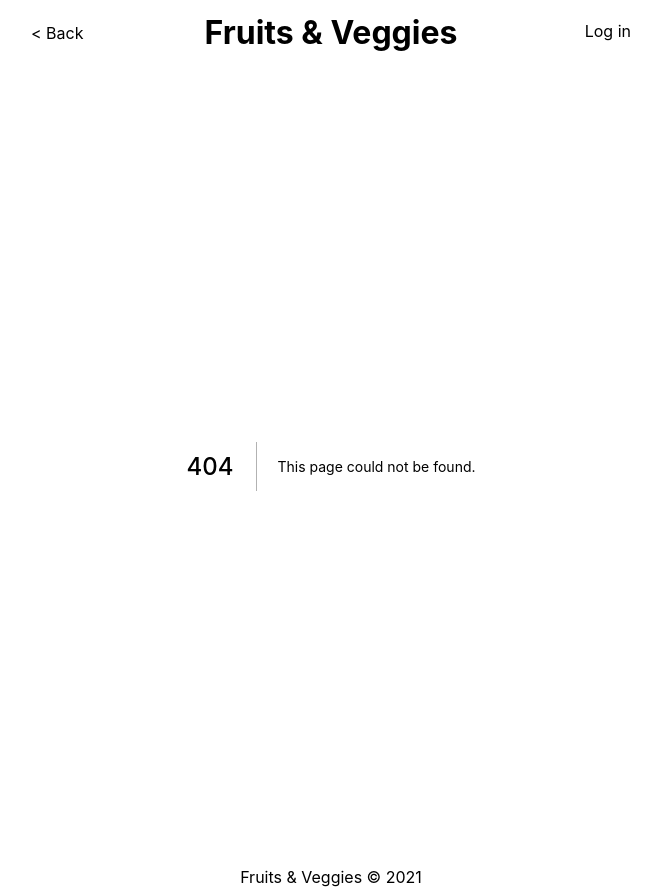
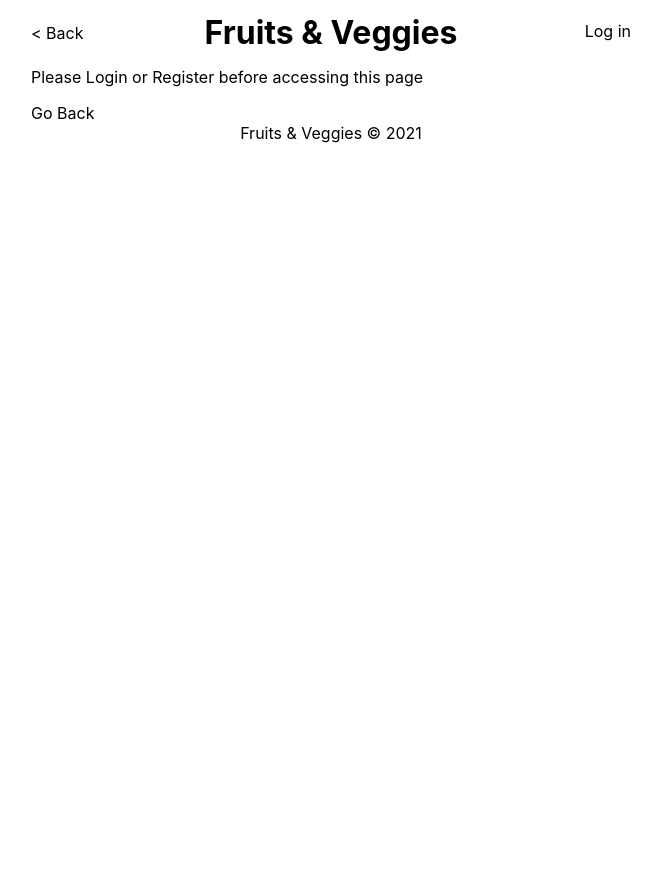
Before and after one commit to Teatoller/grocery-frontend, a Next.js app: page /account in a window 1280 px wide. Before the commit this address had no page. Shown: the whole page, without its empty margins (309-970 px from the left). After the commit the page ends 800 px from the top, so only its background shows below. Built offline with nearby package versions, Linux system fonts and the light colour scheme.

Commit message:
feature(auth account-page): implement account page and logout
- add account page component
- add logout method

[Starts #007]

```diff
--- /dev/null
+++ b/pages/account.js
@@ -0,0 +1,36 @@
+import Head from "next/head";
+import { useContext } from "react";
+import Link from "next/link";
+import AuthContext from "../context/AuthContext";
+
+export default function Account() {
+  const { user, logoutUser } = useContext(AuthContext);
+
+  if (!user) {
+    return (
+      <div>
+        <p>Please Login or Register before accessing this page</p>
+        <Link href="/">
+          <a>Go Back</a>
+        </Link>
+      </div>
+    );
+  }
+
+  return (
+    <div>
+      <Head>
+        <title>Account page</title>
+        <meta
+          name="description"
+          content="The account page, view your orders and logout"
+        />
+      </Head>
+
+      <h2>Account page</h2>
+      <a href="#" onClick={logoutUser}>
+        Logout
+      </a>
+    </div>
+  );
+}
--- a/pages/login.js
+++ b/pages/login.js
@@ -2,7 +2,7 @@ import Head from "next/head";
 import { useContext, useState } from "react";
 import AuthContext from "../context/AuthContext";
 
-export const Login = () => {
+export default function Login() {
   const [email, setEmail] = useState("");
 
   const { loginUser } = useContext(AuthContext);
@@ -30,5 +30,4 @@ export const Login = () => {
       </form>
     </div>
   );
-};
-export default Login;
+}
```
